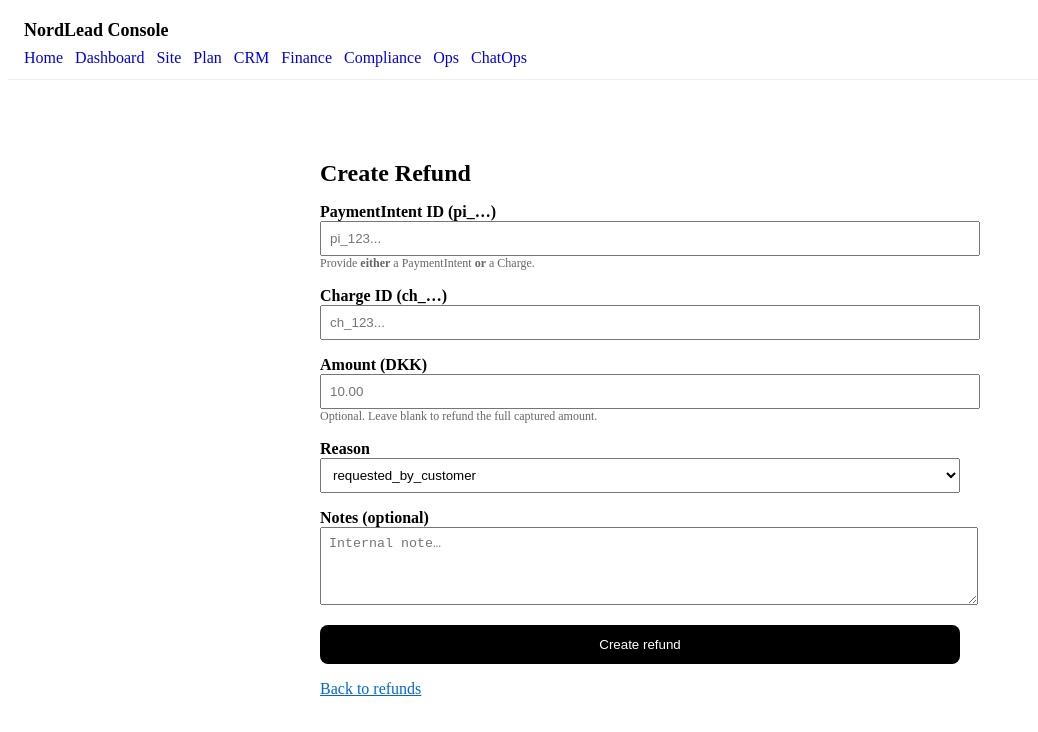
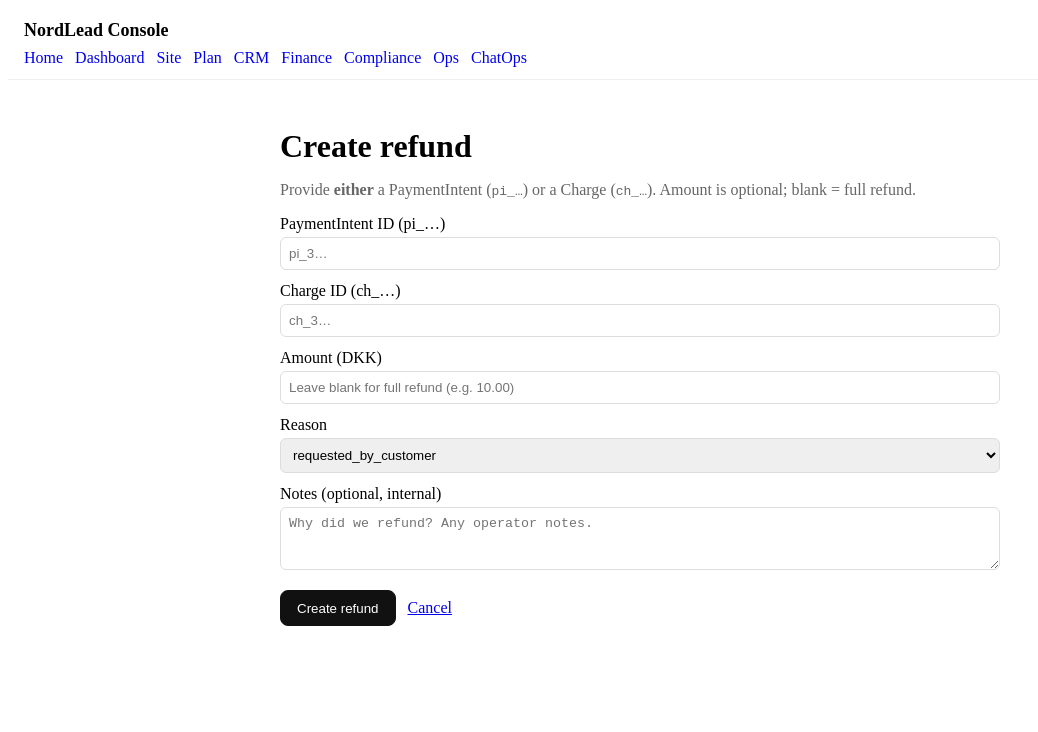
Before and after one commit to AndreasHartov/nordlead-console-nextjs, a Next.js app: page /refunds/new in a window 1280 px wide. Shown: the top 732 px of the page, without its empty margins (0-1038 px from the left). Built offline with nearby package versions, Linux system fonts and the light colour scheme; no server answers.

Commit message:
fix(refunds): harden operator form; catch & surface errors; log operator_created
fix(refunds): harden operator form; catch & surface errors; log operator_created

```diff
--- a/app/refunds/new/page.tsx
+++ b/app/refunds/new/page.tsx
@@ -1,188 +1,204 @@
-// app/refunds/new/page.tsx
-// FULL FILE — Operator form to create a Stripe refund and persist to Neon.
-// Uses a server action (no secrets in the browser). Redirects to the refund detail on success.
+import { redirect } from 'next/navigation';
+import Stripe from 'stripe';
+import { sql } from '@/lib/db';
 
-import Stripe from "stripe";
-import { sql } from "../../../lib/db";
-import { redirect } from "next/navigation";
+export const dynamic = 'force-dynamic';
 
-export const dynamic = "force-dynamic";
-export const runtime = "nodejs";
-
-function field(v: FormDataEntryValue | null): string {
-  return (typeof v === "string" ? v : "").trim();
+function parseAmountToOere(input: string | null): number | undefined {
+  if (!input) return undefined;
+  const n = Number(String(input).replace(',', '.'));
+  if (Number.isNaN(n) || n < 0) return undefined;
+  return Math.round(n * 100);
 }
 
-export default function NewRefundPage() {
-  async function createRefund(formData: FormData) {
-    "use server";
-
-    const pi = field(formData.get("payment_intent_id")); // pi_...
-    const ch = field(formData.get("charge_id")); // ch_...
-    const amountDkkStr = field(formData.get("amount_dkk")); // e.g. 10.00
-    const reason = field(formData.get("reason")) || "requested_by_customer"; // Stripe reasons
-    const notes = field(formData.get("notes"));
-
-    if (!pi && !ch) {
-      throw new Error("Provide either a PaymentIntent ID (pi_...) or a Charge ID (ch_...).");
+function q(s: unknown) {
+  return typeof s === 'string' && s.trim().length ? s.trim() : undefined;
 }
 
-    let amount_cents: number | undefined = undefined;
-    if (amountDkkStr) {
-      const parsed = Number(amountDkkStr.replace(",", "."));
-      if (!Number.isFinite(parsed) || parsed <= 0) {
-        throw new Error("Amount must be a positive number (DKK).");
-      }
-      amount_cents = Math.round(parsed * 100);
+export default async function Page({
+  searchParams,
+}: {
+  searchParams?: { error?: string };
+}) {
+  const err = searchParams?.error;
+
+  async function createRefund(formData: FormData) {
+    'use server';
+
+    const payment_intent = q(formData.get('payment_intent') as string);
+    const charge = q(formData.get('charge') as string);
+    const amountCents = parseAmountToOere(q(formData.get('amount') as string) || null);
+    const reason = q(formData.get('reason') as string) || 'requested_by_customer';
+    const notes = q(formData.get('notes') as string);
+
+    if (!payment_intent && !charge) {
+      redirect('/refunds/new?error=' + encodeURIComponent('Provide either a PaymentIntent (pi_…) or a Charge (ch_…); one is required.'));
     }
 
-    const stripe = new Stripe(process.env.STRIPE_SECRET_KEY!, {
-      // lock API version to avoid type drift
-      apiVersion: "2024-06-20" as any,
-    });
+    try {
+      const secret = process.env.STRIPE_SECRET_KEY;
+      if (!secret) {
+        redirect('/refunds/new?error=' + encodeURIComponent('Missing STRIPE_SECRET_KEY in Vercel env.'));
+      }
 
-    // Build Stripe params
+      const stripe = new Stripe(secret!);
+
       const params: Stripe.RefundCreateParams = {
-      reason: (reason as any) || undefined,
-      amount: amount_cents,
+        payment_intent: payment_intent,
+        charge: charge,
+        amount: amountCents,
+        reason: reason as Stripe.RefundCreateParams.Reason,
       };
-    if (pi) (params as any).payment_intent = pi;
-    if (ch) (params as any).charge = ch;
 
       const refund = await stripe.refunds.create(params);
 
-    // Persist to Neon
-    const inserted = await sql<{ id: string }>`
+      // Persist refund row
+      const insert = await sql<{ id: string }>`
         insert into refunds (
-        provider,
           provider_refund_id,
           provider_payment_intent_id,
           provider_charge_id,
           status,
           amount_cents,
-        currency
-      )
-      values (
-        'stripe',
+          currency,
+          notes
+        ) values (
           ${refund.id},
           ${refund.payment_intent ?? null},
           ${refund.charge ?? null},
-        ${refund.status ?? "created"},
+          ${refund.status},
           ${refund.amount ?? null},
-        ${refund.currency ?? "dkk"}
+          ${refund.currency},
+          ${notes ?? null}
         )
-      returning id
+        returning id;
       `;
-    const refundId = inserted[0].id;
+      const refundId = insert.rows[0]?.id;
 
+      // Log operator event (non-fatal if it fails)
+      try {
+        if (refundId) {
           await sql`
             insert into refund_events (refund_id, type)
-      values (${refundId}, 'operator_created')
+            values (${refundId}, 'operator_created');
           `;
+        }
+      } catch (e) {
+        console.error('refund_events insert failed', e);
+      }
 
-    // Optionally store notes as a separate event
-    if (notes) {
-      await sql`
-        insert into refund_events (refund_id, type)
-        values (${refundId}, ${"note:" + notes})
-      `;
+      if (!refundId) {
+        // If row did not come back, fall back to list with a soft warning
+        redirect('/refunds?error=' + encodeURIComponent('Refund created in Stripe, but DB row missing. Check Neon and webhook updates.'));
       }
 
       redirect(`/refunds/${refundId}`);
+    } catch (e: any) {
+      console.error('operator refund create failed', e);
+      const message =
+        (e?.raw?.message as string) ||
+        (e?.message as string) ||
+        'Refund failed. See logs.';
+      redirect('/refunds/new?error=' + encodeURIComponent(message));
+    }
   }
 
   return (
-    <div style={{ maxWidth: 640, margin: "2rem auto", padding: "1rem" }}>
-      <h1 style={{ fontSize: "1.5rem", marginBottom: "1rem" }}>Create Refund</h1>
+    <div style={{ maxWidth: 720, margin: '2rem auto', padding: '0 1rem' }}>
+      <h1 style={{ fontSize: '2rem', margin: 0 }}>Create refund</h1>
+      <p style={{ color: '#666' }}>
+        Provide <strong>either</strong> a PaymentIntent (<code>pi_…</code>) or a Charge (<code>ch_…</code>).
+        Amount is optional; blank = full refund.
+      </p>
 
-      <form action={createRefund} style={{ display: "grid", gap: "1rem" }}>
-        <div>
-          <label htmlFor="payment_intent_id" style={{ fontWeight: 600 }}>
-            PaymentIntent ID (pi_…)
+      {err ? (
+        <div
+          style={{
+            background: '#fdecea',
+            color: '#611a15',
+            border: '1px solid #f5c6cb',
+            padding: '0.75rem 1rem',
+            borderRadius: 8,
+            marginBottom: '1rem',
+          }}
+        >
+          {decodeURIComponent(err)}
+        </div>
+      ) : null}
+
+      <form action={createRefund}>
+        <div style={{ display: 'grid', gap: '0.75rem' }}>
+          <label style={{ display: 'grid', gap: 4 }}>
+            <span>PaymentIntent ID (pi_…)</span>
+            <input
+              name="payment_intent"
+              placeholder="pi_3…"
+              style={{ padding: '0.5rem', borderRadius: 6, border: '1px solid #ddd' }}
+            />
           </label>
+
+          <label style={{ display: 'grid', gap: 4 }}>
+            <span>Charge ID (ch_…)</span>
             <input
-            id="payment_intent_id"
-            name="payment_intent_id"
-            placeholder="pi_123..."
-            style={{ width: "100%", padding: "0.5rem" }}
+              name="charge"
+              placeholder="ch_3…"
+              style={{ padding: '0.5rem', borderRadius: 6, border: '1px solid #ddd' }}
             />
-          <div style={{ color: "#666", fontSize: 12 }}>
-            Provide <b>either</b> a PaymentIntent <b>or</b> a Charge.
-          </div>
-        </div>
+          </label>
 
-        <div>
-          <label htmlFor="charge_id" style={{ fontWeight: 600 }}>
-            Charge ID (ch_…)
+          <label style={{ display: 'grid', gap: 4 }}>
+            <span>Amount (DKK)</span>
+            <input
+              name="amount"
+              inputMode="decimal"
+              placeholder="Leave blank for full refund (e.g. 10.00)"
+              style={{ padding: '0.5rem', borderRadius: 6, border: '1px solid #ddd' }}
+            />
           </label>
-          <input
-            id="charge_id"
-            name="charge_id"
-            placeholder="ch_123..."
-            style={{ width: "100%", padding: "0.5rem" }}
-          />
-        </div>
 
-        <div>
-          <label htmlFor="amount_dkk" style={{ fontWeight: 600 }}>
-            Amount (DKK)
-          </label>
-          <input
-            id="amount_dkk"
-            name="amount_dkk"
-            type="number"
-            step="0.01"
-            placeholder="10.00"
-            style={{ width: "100%", padding: "0.5rem" }}
-          />
-          <div style={{ color: "#666", fontSize: 12 }}>
-            Optional. Leave blank to refund the full captured amount.
-          </div>
-        </div>
-
-        <div>
-          <label htmlFor="reason" style={{ fontWeight: 600 }}>
-            Reason
-          </label>
-          <select id="reason" name="reason" style={{ width: "100%", padding: "0.5rem" }}>
+          <label style={{ display: 'grid', gap: 4 }}>
+            <span>Reason</span>
+            <select
+              name="reason"
+              defaultValue="requested_by_customer"
+              style={{ padding: '0.5rem', borderRadius: 6, border: '1px solid #ddd' }}
+            >
               <option value="requested_by_customer">requested_by_customer</option>
               <option value="duplicate">duplicate</option>
               <option value="fraudulent">fraudulent</option>
-            <option value="other">other</option>
             </select>
-        </div>
+          </label>
 
-        <div>
-          <label htmlFor="notes" style={{ fontWeight: 600 }}>
-            Notes (optional)
+          <label style={{ display: 'grid', gap: 4 }}>
+            <span>Notes (optional, internal)</span>
+            <textarea
+              name="notes"
+              rows={3}
+              placeholder="Why did we refund? Any operator notes."
+              style={{ padding: '0.5rem', borderRadius: 6, border: '1px solid #ddd' }}
+            />
           </label>
-          <textarea
-            id="notes"
-            name="notes"
-            placeholder="Internal note…"
-            rows={4}
-            style={{ width: "100%", padding: "0.5rem" }}
-          />
-        </div>
 
+          <div style={{ display: 'flex', gap: 12, marginTop: '0.5rem' }}>
             <button
               type="submit"
               style={{
-            background: "black",
-            color: "white",
-            padding: "0.75rem 1rem",
+                padding: '0.6rem 1rem',
                 borderRadius: 8,
-            border: 0,
-            cursor: "pointer",
+                border: '1px solid #111',
+                background: '#111',
+                color: '#fff',
+                cursor: 'pointer',
               }}
             >
               Create refund
             </button>
+            <a href="/refunds" style={{ alignSelf: 'center' }}>
+              Cancel
+            </a>
+          </div>
+        </div>
       </form>
-
-      <div style={{ marginTop: "1rem" }}>
-        <a href="/refunds" style={{ color: "#0366d6" }}>Back to refunds</a>
-      </div>
     </div>
   );
 }
```
Lines whose indentation alone changed are shown as unchanged.
